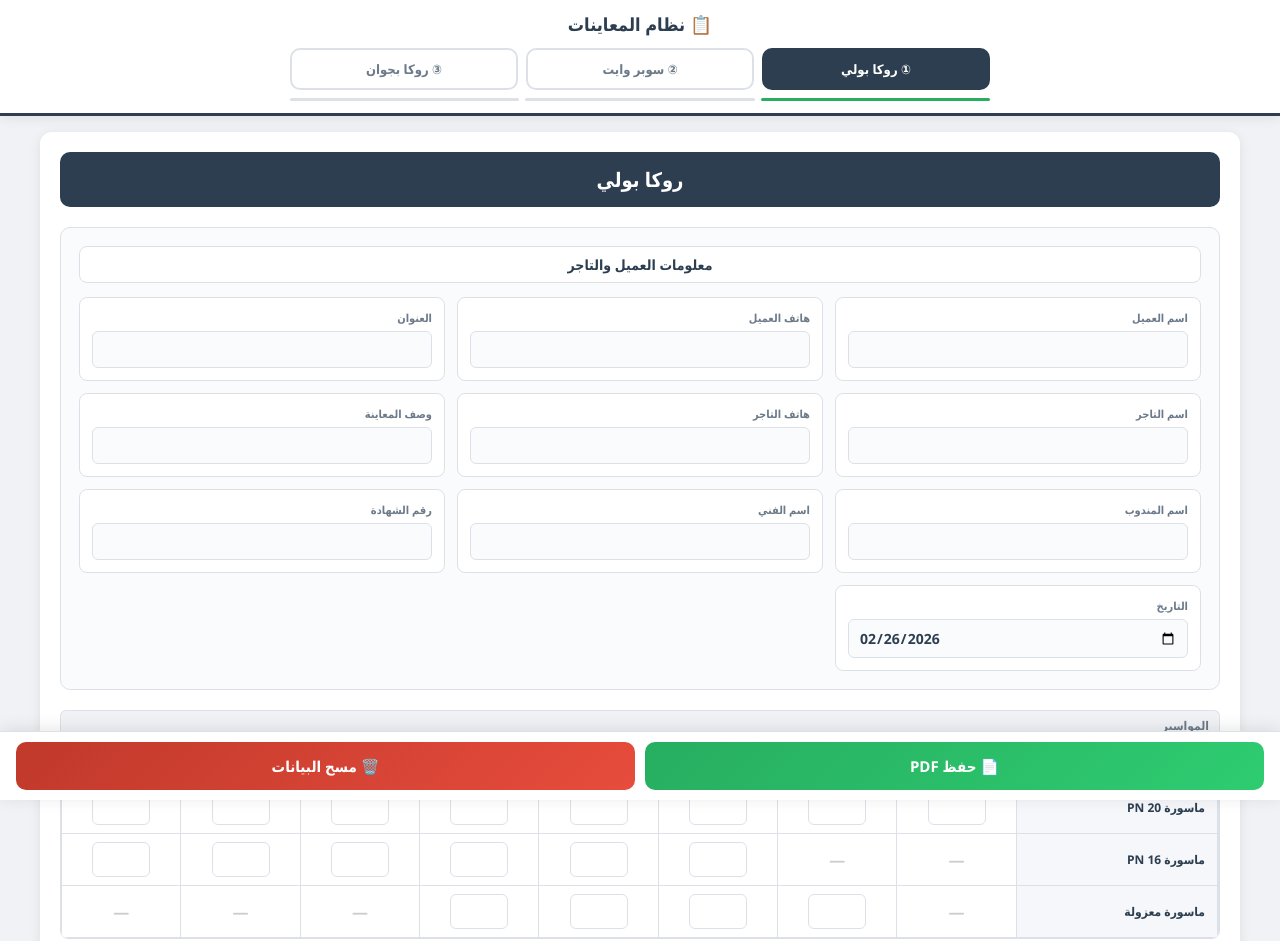
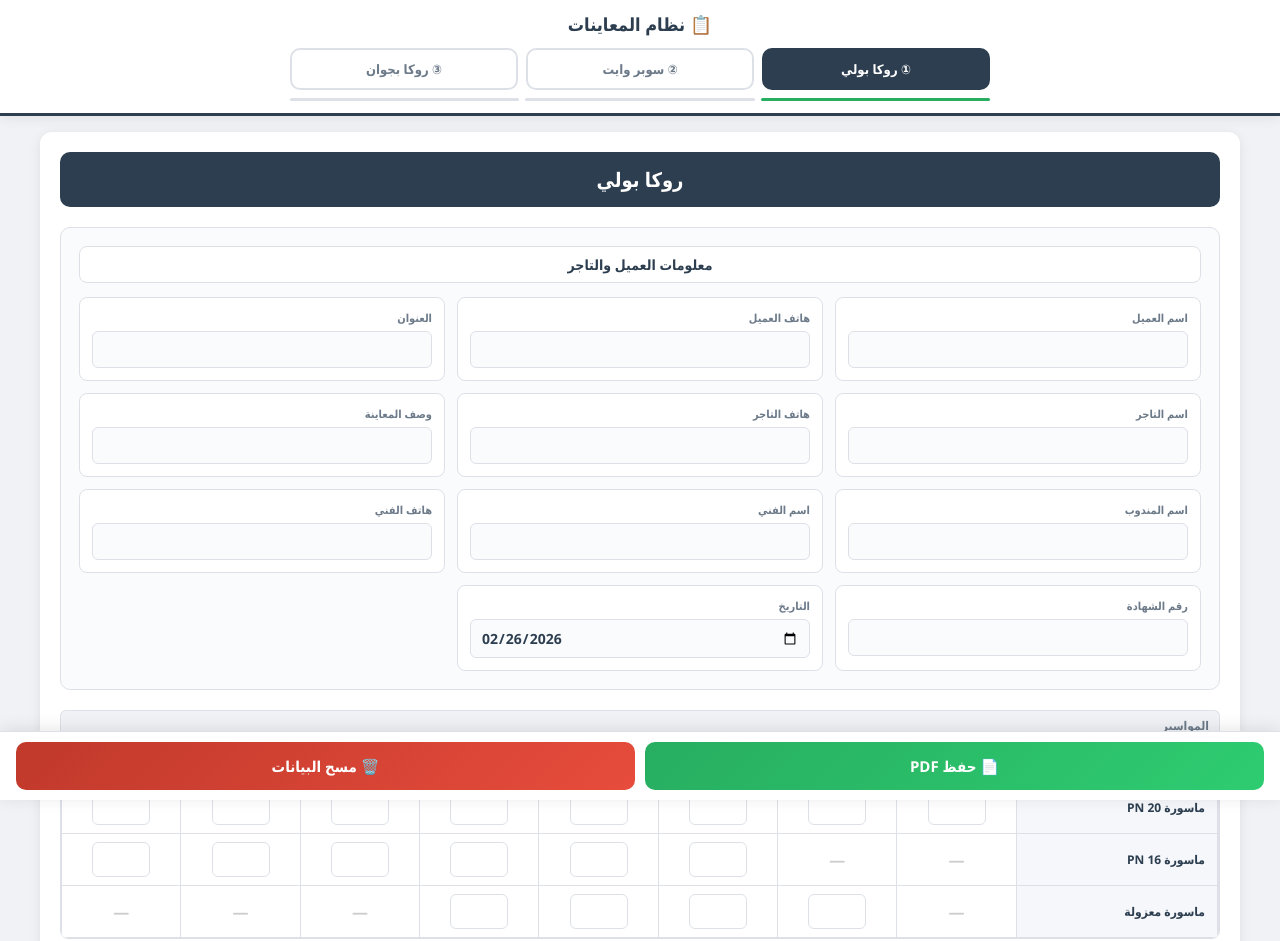
Before and after one commit to mo7amed236/loaa, a plain HTML site: page index.html in a window 1280 px wide. Shown: the top 941 px of the page. Drawn offline with nearby package versions, Linux system fonts and the light colour scheme.

Commit message:
Update index.html

```diff
--- a/index.html
+++ b/index.html
@@ -92,6 +92,7 @@ textarea{width:100%;min-height:90px;padding:12px;border:1.5px solid var(--bd);bo
     <div class="ifield"><label>وصف المعاينة</label><input type="text" class="as gf" data-key="inspection-desc"></div>
     <div class="ifield"><label>اسم المندوب</label><input type="text" class="as gf" data-key="delegate-name"></div>
     <div class="ifield"><label>اسم الفني</label><input type="text" class="as gf" data-key="technician-name"></div>
+    <div class="ifield"><label>هاتف الفني</label><input type="text" class="as gf" data-key="technician-phone"></div>
     <div class="ifield"><label>رقم الشهادة</label><input type="text" class="as gf" data-key="certificate-no"></div>
     <div class="ifield"><label>التاريخ</label><input type="date" class="as gf" data-key="order-date"></div>
    </div>
```
